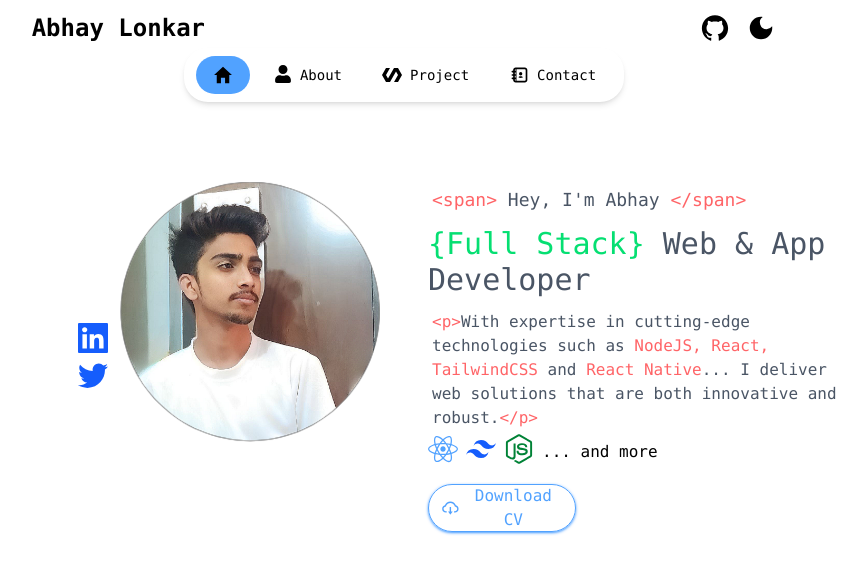
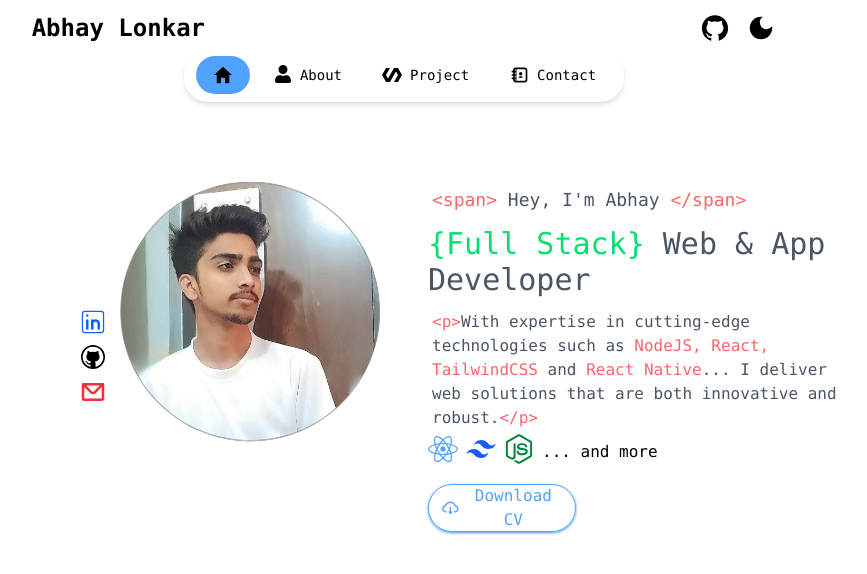
Before and after one commit to AbhayLonkar/portfolio, a React (Vite) app: page / in a window 1280 px wide. Shown: the top 574 px of the page, without its empty margins (236-1103 px from the left). Built offline with nearby package versions, Linux system fonts and the light colour scheme.

Commit message:
fixed user-scheme change to dark-mode bug and added icons to home page

```diff
--- a/components/Home.jsx
+++ b/components/Home.jsx
@@ -1,8 +1,13 @@
 import React from 'react'
 import { AiOutlineCloudDownload } from "react-icons/ai";
-import { FaNodeJs, FaReact } from 'react-icons/fa';
+import { CgMail } from 'react-icons/cg';
+import { CiLinkedin } from 'react-icons/ci';
+import { FaLinkedinIn, FaNodeJs, FaReact } from 'react-icons/fa';
 import { GrLinkedin, GrTwitter } from "react-icons/gr";
-import { SiTailwindcss } from 'react-icons/si';
+import { SiGmail, SiTailwindcss } from 'react-icons/si';
+import { TbBrandGithubFilled } from 'react-icons/tb';
+import { TiSocialGithubCircular, TiSocialLinkedin, TiSocialLinkedinCircular } from 'react-icons/ti';
+import { VscGithub } from 'react-icons/vsc';
 
 const Home = () => {
     return (
@@ -11,9 +16,12 @@ const Home = () => {
                 <div className="grid grid-cols-1 md:grid-cols-2 gap-2  justify-center h-max">
 
                     <div className={'md:p-10 md:px-5 flex gap-2 md:flex-row flex-row-reverse justify-center md:justify-end items-start'}>
-                        <div className={'p-1 flex flex-col justify-center  gap-2 h-full'}>
-                            <GrLinkedin size={30} className={'text-blue-600'} />
-                            <GrTwitter size={30} className={'text-blue-600'} />
+                        <div className={'p-1 flex flex-col justify-center items-center  gap-2 h-full '}>
+                            <a href="https://linkedin.com/in/abhaylonkar" target='_blank'><CiLinkedin size={30} className={'text-blue-600'} /></a>
+                            <a href="https://github.com/abhaylonkar" target='_blank'><VscGithub size={24} className={'text-black dark:invert transition-colors duration-500'} /></a>
+                            <a href="mailto:abhaylonkar9@gmail.com" target='_blank'><CgMail size={30} className={'text-red-500'} /></a>
+
+
                         </div>
                         <img src={'/images/Profile.png'} alt={'Profile'} className={'w-65'} />
                     </div>
@@ -38,7 +46,12 @@ const Home = () => {
                                 <p>... and more</p>
                             </div>
 
-                            <button className={'mt-5 h-12 w-37 p-3 font-mono hover:bg-blue-400 rounded-full hover:text-white flex items-center justify-evenly gap-1 shadow shadow-blue-400  transition-colors hover:cursor-pointer border border-blue-400 bg-transparent text-blue-400 dark:border-blue-400 dark:text-blue-400 dark:hover:bg-blue-400 dark:hover:text-black'}>
+                            <button
+                                className={'mt-5 h-12 w-37 p-3 font-mono hover:bg-blue-400 rounded-full hover:text-white flex items-center justify-evenly gap-1 shadow shadow-blue-400  transition-colors hover:cursor-pointer border border-blue-400 bg-transparent text-blue-400 dark:border-blue-400 dark:text-blue-400 dark:hover:bg-blue-400 dark:hover:text-black'}
+                                onClick={() => {
+                                    window.open('https://drive.google.com/file/d/1_jTmO6SEJcZ6jK3DWNjThz7jJneplSmt/view?usp=sharing', '_blank')
+                                }}
+                            >
                                 <AiOutlineCloudDownload size={20} /> Download CV
                             </button>
                         </div>
--- a/components/Modal.jsx
+++ b/components/Modal.jsx
@@ -3,12 +3,12 @@ import { BiInfoCircle } from 'react-icons/bi'
 
 const Modal = ({ togglePopOver }) => {
   return (
-    <div className='bg-slate-950 opacity-90 absolute -top-3 h-full w-full  flex justify-center items-center'>
+    <div className='bg-slate-950/90  absolute -top-3 inset-0  flex justify-center items-center z-50'>
       <div className='p-3 bg-black text-white rounded-2xl w-80 flex flex-col items-center gap-2 mt-10'>
         <h1 className='flex gap-2 text-xl items-center'> <BiInfoCircle size={20} /> Info</h1>
         <p>This form will not work but if you want to contact me you can use above options to reach me or mail me at my email.</p>
         <a className='self-start text-blue-600 hover:cursor-pointer hover:underline underline-offset-4' href='mailto:abhaylonkar9@gmail.com'>By clicking here</a>
-        <button onClick={togglePopOver} className='p-2 bg-blue-400 w-30 rounded-full hover:cursor-pointer shadow shadow-blue-400'>Close</button>
+        <button type='button' onClick={togglePopOver} className='p-2 bg-blue-400 w-30 rounded-full hover:cursor-pointer shadow shadow-blue-400'>Close</button>
       </div>
     </div>
   )
--- a/components/Navbar.jsx
+++ b/components/Navbar.jsx
@@ -7,18 +7,19 @@ import { AiOutlineGithub } from "react-icons/ai";
 import { MdDarkMode, MdLightMode } from "react-icons/md";
 
 const Navbar = ({ activeTab, setActiveTab }) => {
-    const [darkMode, setDarkMode] = useState(false);
+    const [darkMode, setDarkMode] = useState(() => localStorage.getItem('is-dark') === 'true');
 
     const toggleDarkMode = () => {
         setDarkMode(prev => !prev);
-        document.documentElement.classList.toggle('dark');
     }
+
     useEffect(() => {
         if (darkMode) {
             document.documentElement.classList.add('dark');
         } else {
             document.documentElement.classList.remove('dark');
         }
+        localStorage.setItem('is-dark', darkMode.toString());
     }, [darkMode]);
 
     const tabs = [
```
